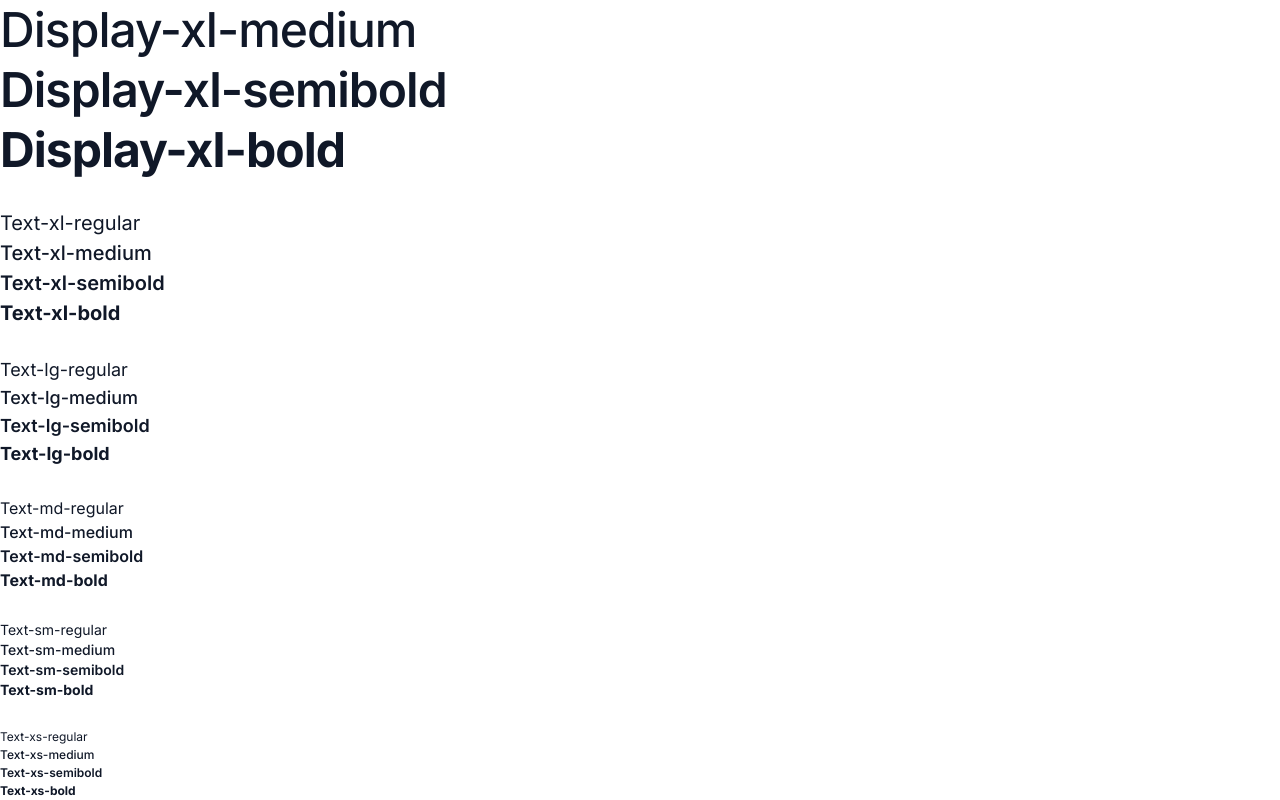
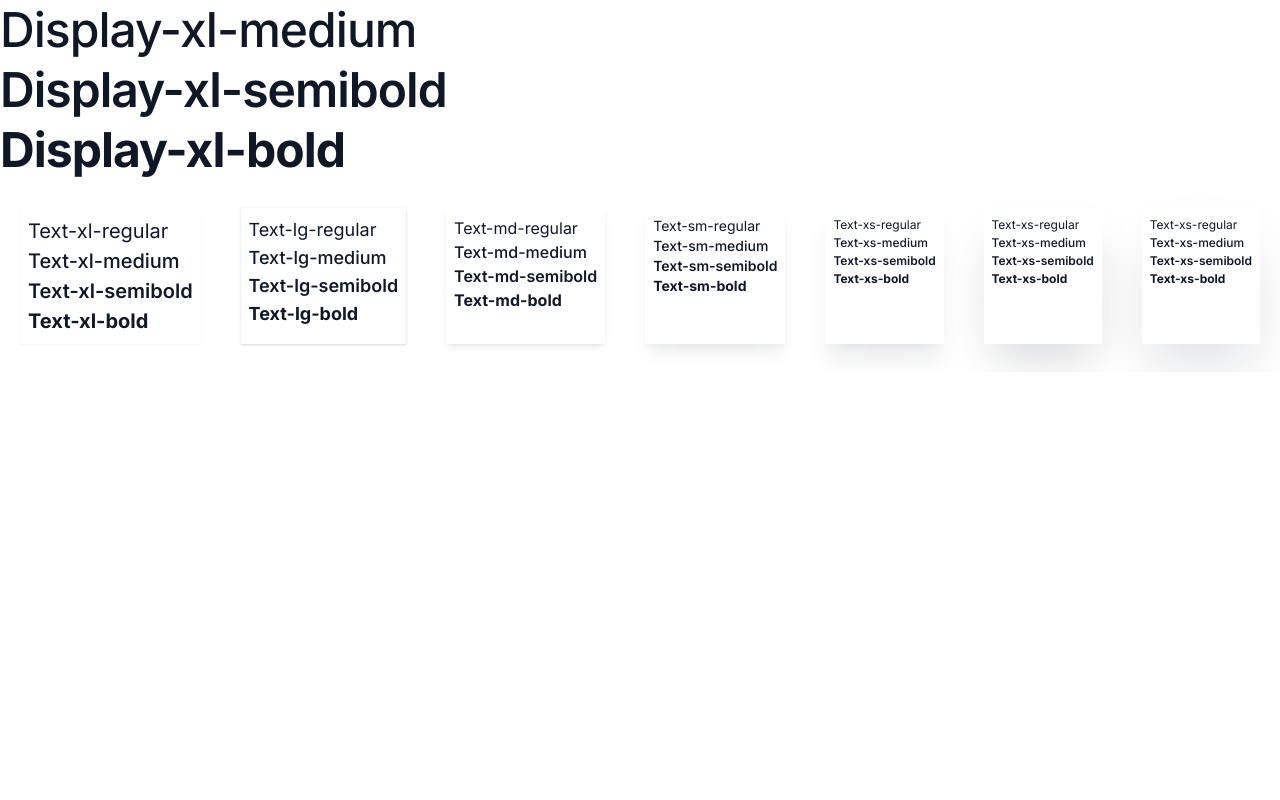
Before and after one commit to emilsultanov/112-med, a Next.js app: page / in a window 1280 px wide. Shown: the part 764-1564 px from the top of the page. After the commit the page ends 1136 px from the top, so only its background shows below. Built offline with nearby package versions, Linux system fonts and the light colour scheme.

Commit message:
Create custom box-shadows

```diff
--- a/src/app/page.tsx
+++ b/src/app/page.tsx
@@ -23,36 +23,50 @@ export default function Home() {
         <Display tag={'h1'} size={'lg'} variant={'semibold'}>Display-xl-semibold</Display>
         <Display tag={'h1'} size={'lg'} variant={'bold'}>Display-xl-bold</Display>
       </div>
-      <div className={'mb-7'}>
+      <div className={'flex justify-around'}>
+      <div className={'mb-7 shadow-xs p-2'}>
         <Text size={'xl'} variant={'regular'}>Text-xl-regular</Text>
         <Text size={'xl'} variant={'medium'}>Text-xl-medium</Text>
         <Text size={'xl'} variant={'semibold'}>Text-xl-semibold</Text>
         <Text size={'xl'} variant={'bold'}>Text-xl-bold</Text>
       </div>
-      <div className={'mb-7'}>
+      <div className={'mb-7 shadow-sm p-2'}>
         <Text size={'lg'} variant={'regular'}>Text-lg-regular</Text>
         <Text size={'lg'} variant={'medium'}>Text-lg-medium</Text>
         <Text size={'lg'} variant={'semibold'}>Text-lg-semibold</Text>
         <Text size={'lg'} variant={'bold'}>Text-lg-bold</Text>
       </div>
-      <div className={'mb-7'}>
+      <div className={'mb-7 shadow-md p-2'}>
         <Text size={'md'} variant={'regular'}>Text-md-regular</Text>
         <Text size={'md'} variant={'medium'}>Text-md-medium</Text>
         <Text size={'md'} variant={'semibold'}>Text-md-semibold</Text>
         <Text size={'md'} variant={'bold'}>Text-md-bold</Text>
       </div>
-      <div className={'mb-7'}>
+      <div className={'mb-7 shadow-lg p-2'}>
         <Text size={'sm'} variant={'regular'}>Text-sm-regular</Text>
         <Text size={'sm'} variant={'medium'}>Text-sm-medium</Text>
         <Text size={'sm'} variant={'semibold'}>Text-sm-semibold</Text>
         <Text size={'sm'} variant={'bold'}>Text-sm-bold</Text>
       </div>
-      <div className={'mb-7'}>
+      <div className={'mb-7 shadow-xl p-2'}>
         <Text size={'xs'} variant={'regular'}>Text-xs-regular</Text>
         <Text size={'xs'} variant={'medium'}>Text-xs-medium</Text>
         <Text size={'xs'} variant={'semibold'}>Text-xs-semibold</Text>
         <Text size={'xs'} variant={'bold'}>Text-xs-bold</Text>
       </div>
+      <div className={'mb-7 shadow-2xl p-2'}>
+        <Text size={'xs'} variant={'regular'}>Text-xs-regular</Text>
+        <Text size={'xs'} variant={'medium'}>Text-xs-medium</Text>
+        <Text size={'xs'} variant={'semibold'}>Text-xs-semibold</Text>
+        <Text size={'xs'} variant={'bold'}>Text-xs-bold</Text>
+      </div>
+      <div className={'mb-7 shadow-3xl p-2'}>
+        <Text size={'xs'} variant={'regular'}>Text-xs-regular</Text>
+        <Text size={'xs'} variant={'medium'}>Text-xs-medium</Text>
+        <Text size={'xs'} variant={'semibold'}>Text-xs-semibold</Text>
+        <Text size={'xs'} variant={'bold'}>Text-xs-bold</Text>
+      </div>
+      </div>
     </div>
   )
 }
--- a/tailwind.config.ts
+++ b/tailwind.config.ts
@@ -15,6 +15,15 @@ const config: Config = {
         '60': '60px',
         '72': '72px',
         '90': '90px'
+      },
+      boxShadow:{
+        xs: '0px 1px 2px 0px rgba(16, 24, 40, 0.05)',
+        sm: '0px 1px 2px 0px rgba(16, 24, 40, 0.06), 0px 1px 3px 0px rgba(16, 24, 40, 0.10)',
+        md: '0px 2px 4px -2px rgba(16, 24, 40, 0.06), 0px 4px 8px -2px rgba(16, 24, 40, 0.10)',
+        lg: '0px 4px 6px -2px rgba(16, 24, 40, 0.03), 0px 12px 16px -4px rgba(16, 24, 40, 0.08)',
+        xl: '0px 8px 8px -4px rgba(16, 24, 40, 0.03), 0px 20px 24px -4px rgba(16, 24, 40, 0.08)',
+        '2xl': '0px 24px 48px -12px rgba(16, 24, 40, 0.18)',
+        '3xl': '0px 32px 64px -12px rgba(16, 24, 40, 0.14)',
       }
     },
     colors:{
```
